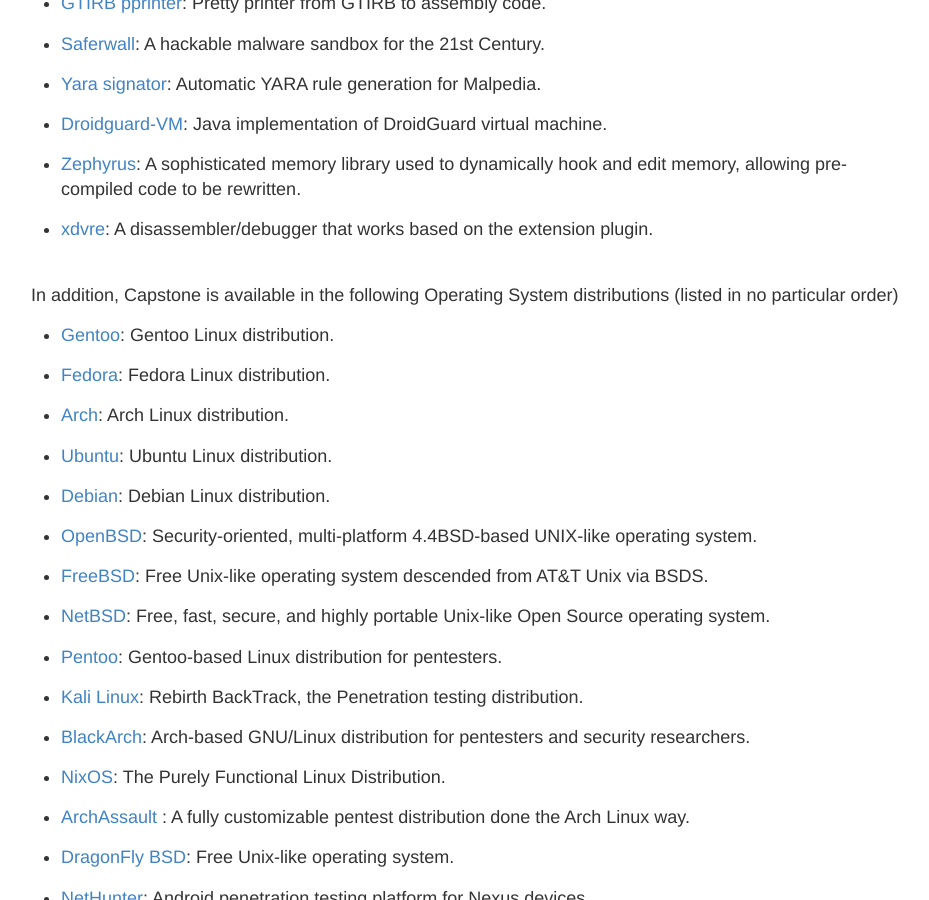
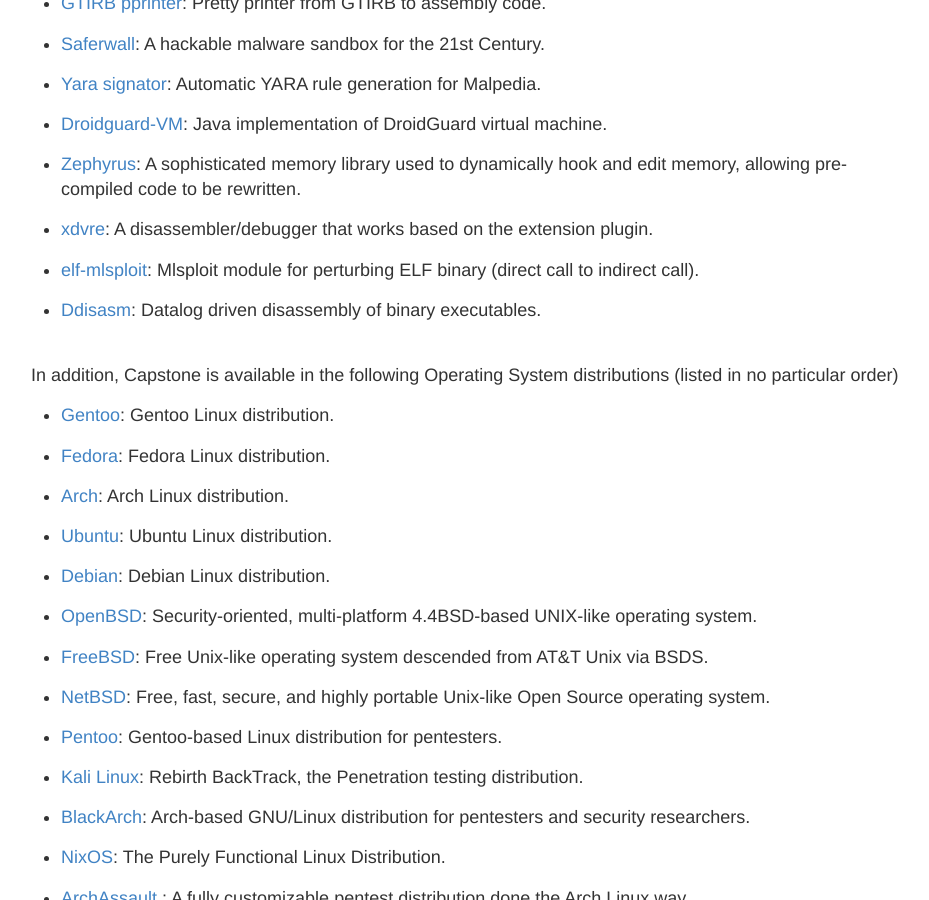
Before and after one commit to capstone-engine/capstone-engine.github.io, a Jekyll site: the page built from showcase.md, in a window 1280 px wide and 900 px high, scrolled down 17975 px. Shown: the whole window, without its empty margins (169-1098 px from the left). Built offline with Jekyll 4.4.1, drawn with Linux system fonts in a browser that asks for light colours.

Commit message:
showcase

```diff
--- a/showcase.md
+++ b/showcase.md
@@ -869,6 +869,10 @@
 
 - [xdvre](https://github.com/xdvre/xdvre): A disassembler/debugger that works based on the extension plugin.
 
+- [elf-mlsploit](https://github.com/jinhojun/elf-mlsploit): Mlsploit module for perturbing ELF binary (direct call to indirect call).
+
+- [Ddisasm](https://github.com/GrammaTech/ddisasm): Datalog driven disassembly of binary executables.
+
 
 <br>
 In addition, Capstone is available in the following Operating System distributions (listed in no particular order)
```
Also changed, not shown: other parts of showcase.md (+1 -1 lines).
